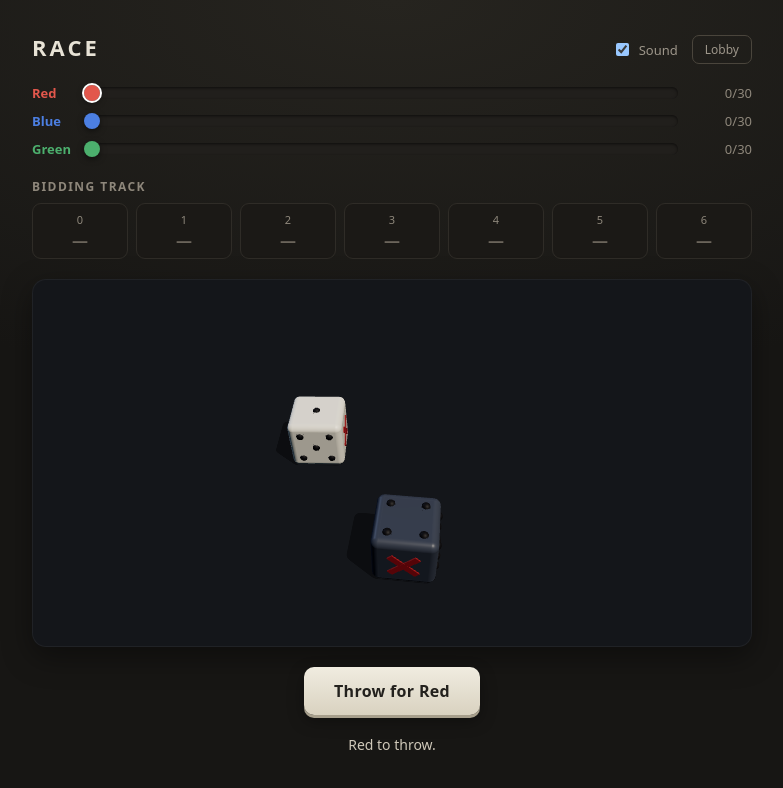
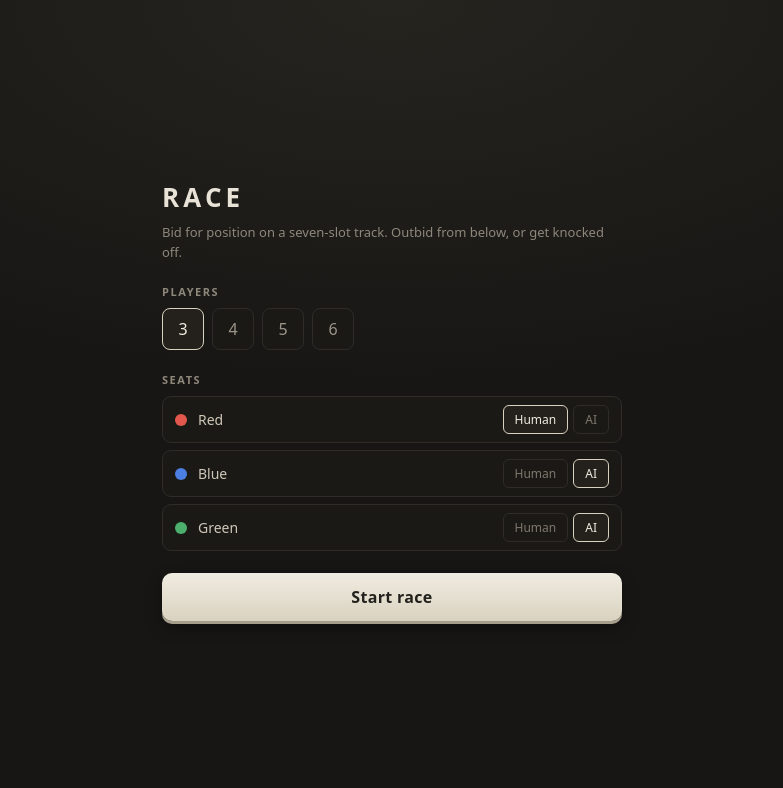
Before and after one commit to aphiwadChhoeun/race, a React (Vite) app: page / in a window 1280 px wide. Shown: the top 788 px of the page, without its empty margins (248-1031 px from the left). Built offline with nearby package versions, Linux system fonts and the light colour scheme.

Commit message:
Add a lobby for seating 3-6 human and AI players Co-Authored-By: Claude Haiku 4.5 <noreply@anthropic.com>

```diff
--- a/src/App.tsx
+++ b/src/App.tsx
@@ -1,8 +1,14 @@
+import { useState } from 'react'
+import { Lobby } from './game/Lobby'
 import { RaceGame } from './game/RaceGame'
-import { defaultRoster } from './game/seats'
-
-const ROSTER = defaultRoster(3).map((seat) => ({ ...seat, kind: 'human' as const }))
+import type { Seat } from './game/seats'
 
 export default function App() {
-  return <RaceGame roster={ROSTER} onExit={() => {}} />
+  const [roster, setRoster] = useState<Seat[] | null>(null)
+
+  // Returning to the lobby sets this back to null, which unmounts RaceGame —
+  // so the next race always starts from fresh state with no key needed.
+  if (!roster) return <Lobby onStart={setRoster} />
+
+  return <RaceGame roster={roster} onExit={() => setRoster(null)} />
 }
--- /dev/null
+++ b/src/game/Lobby.tsx
@@ -0,0 +1,88 @@
+import { useState } from 'react'
+import { MAX_SEATS, MIN_SEATS, defaultRoster, type Seat, type SeatKind } from './seats'
+import './lobby.css'
+
+export type LobbyProps = {
+  onStart: (roster: Seat[]) => void
+}
+
+const COUNTS = Array.from({ length: MAX_SEATS - MIN_SEATS + 1 }, (_, i) => MIN_SEATS + i)
+
+export function Lobby({ onStart }: LobbyProps) {
+  const [roster, setRoster] = useState<Seat[]>(() => defaultRoster(MIN_SEATS))
+
+  /** Resizing keeps the kinds already chosen for the seats that survive. */
+  const resize = (count: number) => {
+    setRoster((previous) =>
+      defaultRoster(count).map((seat, index) => ({
+        ...seat,
+        kind: previous[index]?.kind ?? seat.kind,
+      })),
+    )
+  }
+
+  const setKind = (index: number, kind: SeatKind) => {
+    setRoster((previous) =>
+      previous.map((seat, i) => (i === index ? { ...seat, kind } : seat)),
+    )
+  }
+
+  return (
+    <div className="lobby">
+      <h1 className="lobby__title">Race</h1>
+      <p className="lobby__blurb">
+        Bid for position on a seven-slot track. Outbid from below, or get knocked off.
+      </p>
+
+      <div className="lobby__section">
+        <h2 className="lobby__label" id="lobby-count">
+          Players
+        </h2>
+        <div className="lobby__counts" role="group" aria-labelledby="lobby-count">
+          {COUNTS.map((count) => (
+            <button
+              key={count}
+              className="lobby__count"
+              aria-pressed={roster.length === count}
+              onClick={() => resize(count)}
+            >
+              {count}
+            </button>
+          ))}
+        </div>
+      </div>
+
+      <div className="lobby__section">
+        <h2 className="lobby__label">Seats</h2>
+        <ul className="lobby__seats">
+          {roster.map((seat, index) => (
+            <li className="lobby__seat" key={seat.name}>
+              <span className="lobby__dot" style={{ background: seat.color }} />
+              <span className="lobby__name">{seat.name}</span>
+              <div className="lobby__kinds" role="group" aria-label={`${seat.name} is played by`}>
+                <button
+                  className="lobby__kind"
+                  aria-pressed={seat.kind === 'human'}
+                  onClick={() => setKind(index, 'human')}
+                >
+                  Human
+                </button>
+                <button
+                  className="lobby__kind"
+                  aria-pressed={seat.kind === 'ai'}
+                  onClick={() => setKind(index, 'ai')}
+                >
+                  AI
+                </button>
+              </div>
+            </li>
+          ))}
+        </ul>
+      </div>
+
+      <button className="lobby__start" onClick={() => onStart(roster)}>
+        Start race
+      </button>
+    </div>
+  )
+}
--- /dev/null
+++ b/src/game/lobby.css
@@ -0,0 +1,145 @@
+.lobby {
+  width: min(460px, 100%);
+  display: flex;
+  flex-direction: column;
+  gap: 22px;
+}
+
+.lobby__title {
+  margin: 0;
+  font-size: 26px;
+  letter-spacing: 0.16em;
+  text-transform: uppercase;
+  color: #e8e3d6;
+}
+
+.lobby__blurb {
+  margin: -14px 0 0;
+  color: #8e877b;
+  font-size: 13px;
+  line-height: 1.5;
+}
+
+.lobby__section {
+  display: flex;
+  flex-direction: column;
+  gap: 9px;
+}
+
+.lobby__label {
+  margin: 0;
+  font-size: 11px;
+  letter-spacing: 0.14em;
+  text-transform: uppercase;
+  color: #8e877b;
+}
+
+.lobby__counts {
+  display: flex;
+  gap: 8px;
+}
+
+.lobby__count {
+  width: 42px;
+  padding: 9px 0;
+  border: 1px solid #2f2c27;
+  border-radius: 8px;
+  background: #1b1916;
+  color: #9d968a;
+  font: inherit;
+  cursor: pointer;
+  transition: border-color 120ms ease, color 120ms ease, background 120ms ease;
+}
+
+.lobby__count:hover {
+  border-color: #6f6857;
+}
+
+/* `aria-pressed` is the selected state, so the styling reads off it directly
+   rather than duplicating the same fact in a class. */
+.lobby__count[aria-pressed='true'] {
+  border-color: #d9d2c0;
+  background: #24211c;
+  color: #f0ece0;
+}
+
+.lobby__seats {
+  margin: 0;
+  padding: 0;
+  list-style: none;
+  display: flex;
+  flex-direction: column;
+  gap: 7px;
+}
+
+.lobby__seat {
+  display: grid;
+  grid-template-columns: 12px 1fr auto;
+  align-items: center;
+  gap: 11px;
+  padding: 8px 12px;
+  border: 1px solid #2f2c27;
+  border-radius: 9px;
+  background: #1b1916;
+}
+
+.lobby__dot {
+  width: 12px;
+  height: 12px;
+  border-radius: 50%;
+}
+
+.lobby__name {
+  font-size: 14px;
+  color: #cfc8b9;
+}
+
+.lobby__kinds {
+  display: flex;
+  gap: 5px;
+}
+
+.lobby__kind {
+  padding: 5px 11px;
+  border: 1px solid #2f2c27;
+  border-radius: 6px;
+  background: none;
+  color: #7e776c;
+  font: inherit;
+  font-size: 12px;
+  cursor: pointer;
+  transition: border-color 120ms ease, color 120ms ease, background 120ms ease;
+}
+
+.lobby__kind:hover {
+  border-color: #6f6857;
+}
+
+.lobby__kind[aria-pressed='true'] {
+  border-color: #d9d2c0;
+  background: #24211c;
+  color: #f0ece0;
+}
+
+.lobby__start {
+  padding: 13px 30px;
+  border: none;
+  border-radius: 10px;
+  background: linear-gradient(#f0ece0, #d9d2c0);
+  color: #23211d;
+  font: inherit;
+  font-weight: 600;
+  letter-spacing: 0.02em;
+  cursor: pointer;
+  box-shadow: 0 3px 0 #a79f8c, 0 6px 16px rgb(0 0 0 / 0.35);
+  transition: transform 90ms ease, box-shadow 90ms ease;
+}
+
+.lobby__start:hover {
+  transform: translateY(-1px);
+}
+
+.lobby__start:active {
+  transform: translateY(2px);
+  box-shadow: 0 1px 0 #a79f8c, 0 3px 8px rgb(0 0 0 / 0.3);
+}
```
